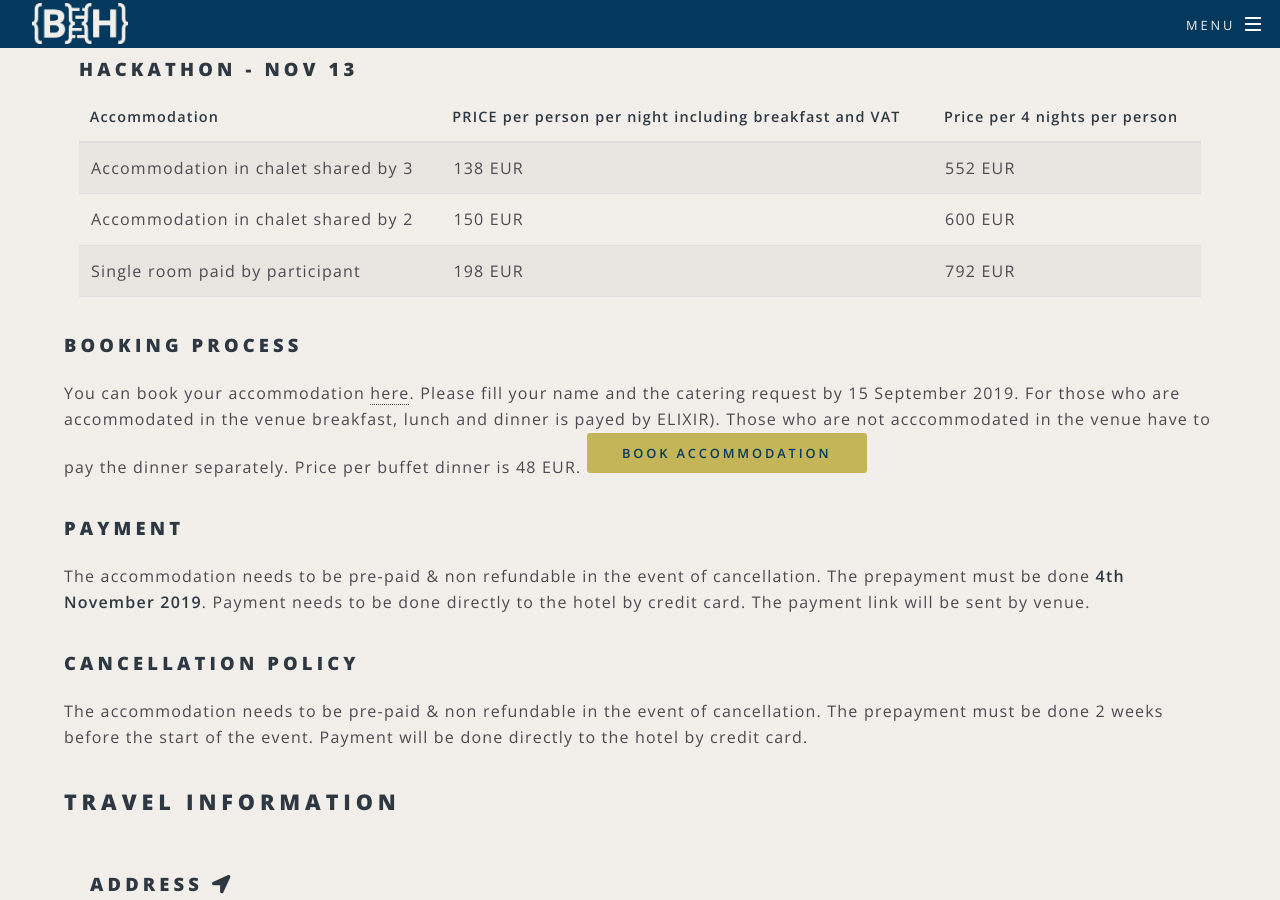
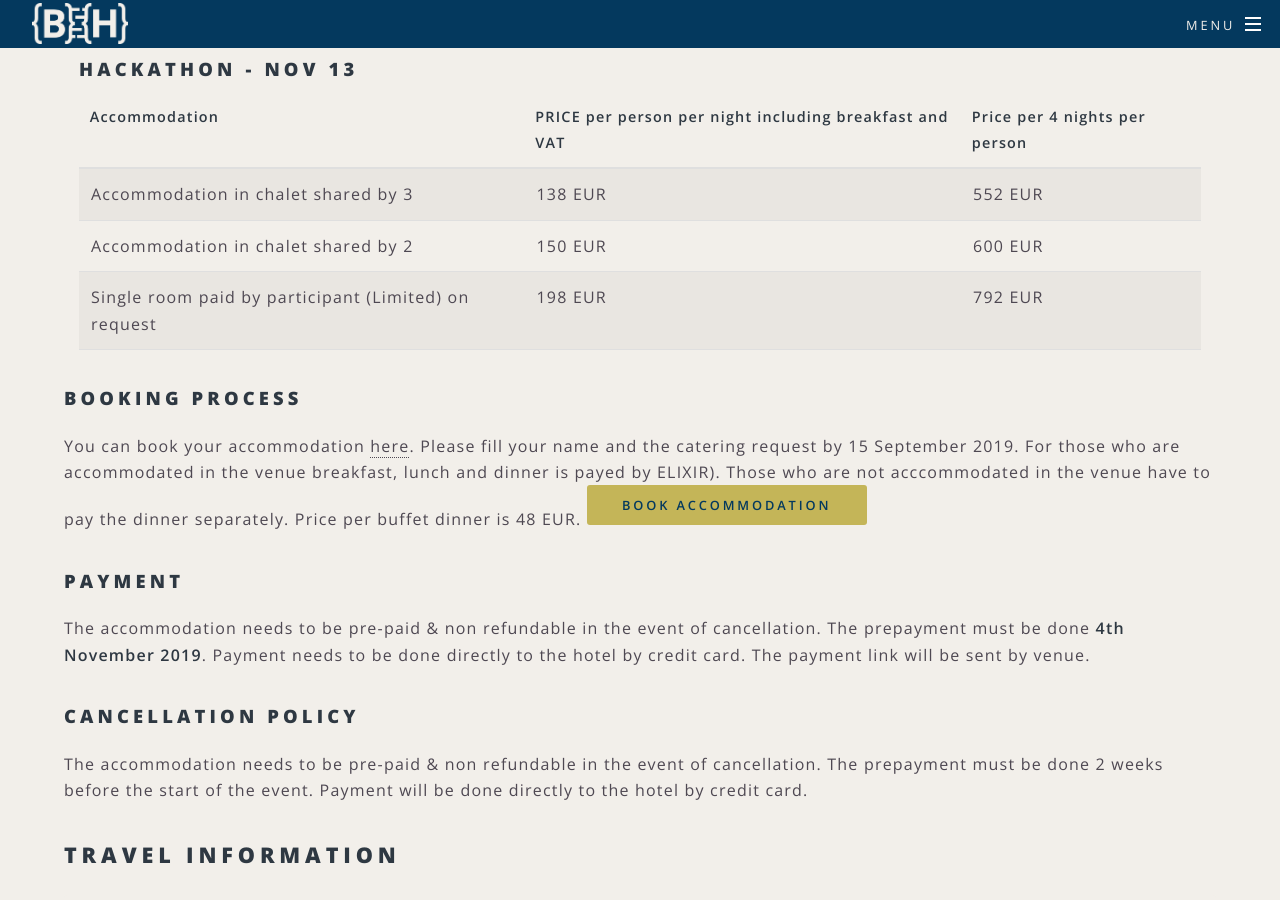
Before and after one commit to elixir-europe/biohackathon-europe-2019, a Jekyll site: the page built from venue.html, in a window 1280 px wide and 900 px high, scrolled down 1073 px. Built offline with Jekyll 4.4.1, drawn with Linux system fonts in a browser that asks for light colours; nearby versions of some CDN libraries.

Commit message:
Single room text fixed

```diff
--- a/venue.html
+++ b/venue.html
@@ -53,7 +53,7 @@ title: Venue
 					<td>600 EUR</td>
 				</tr>
 				<tr>
-					<td>Single room paid by participant </td>
+					<td>Single room paid by participant (Limited) on request</td>
 					<td>198 EUR</td>
 					<td>792 EUR</td>
 				</tr>
```
